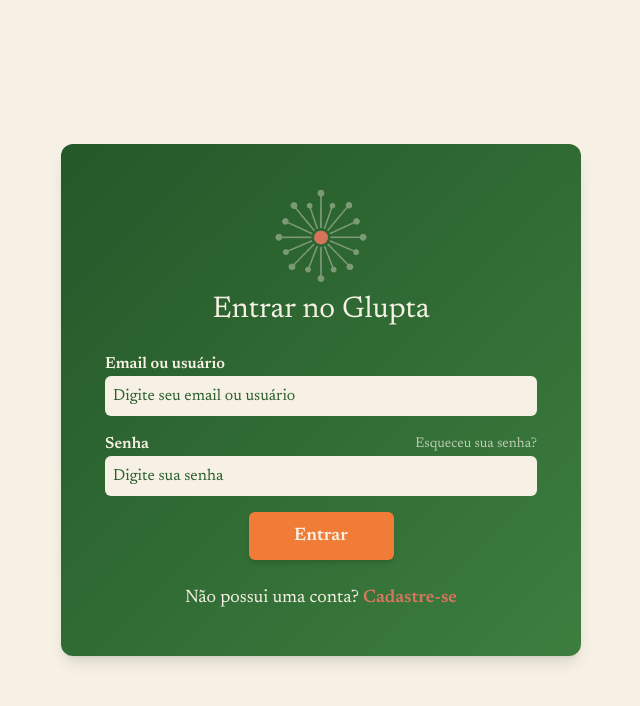
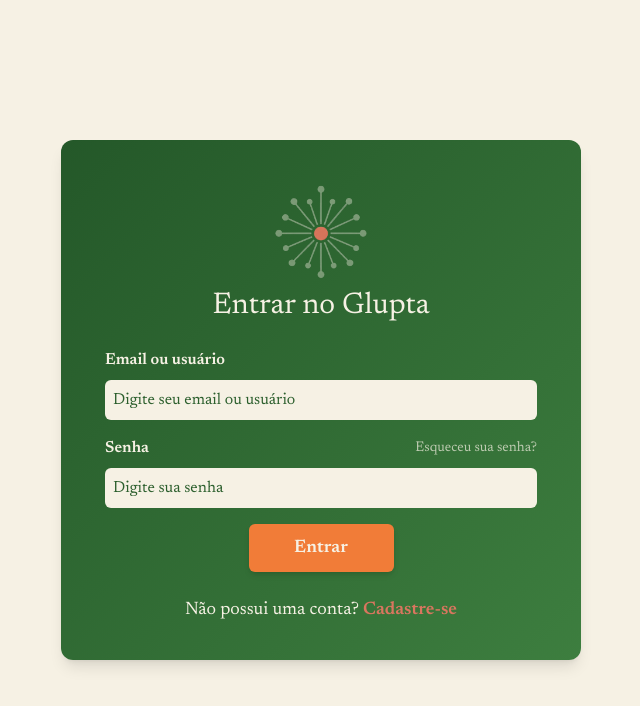
Before and after one commit to coleta-florestal/Front-End, a Next.js app in the folder coleta-front/: page / in a window 1280 px wide. Shown: the top 706 px of the page, without its empty margins (319-959 px from the left). Built offline with nearby package versions, Linux system fonts and the light colour scheme.

Commit message:
fix: consertei imports

```diff
--- a/coleta-front/src/app/not-found.tsx
+++ b/coleta-front/src/app/not-found.tsx
@@ -3,7 +3,7 @@
 import Image from 'next/image';
 import { useRouter } from 'next/navigation';
 import Button from '../components/ui/Button';
-import logo from '../public/assets/logo.png';
+import logo from '../../public/assets/logo.png';
 
 export default function NotFound() {
   const router = useRouter();
--- a/coleta-front/src/app/page.tsx
+++ b/coleta-front/src/app/page.tsx
@@ -1,11 +1,12 @@
 import Button from '../components/ui/Button';
 import Image from 'next/image';
-import logo from '../public/assets/apenas_circulo.png';
+import Link from 'next/link';
+import logo from '../../public/assets/apenas_circulo.png';
 
 export default function Home() {
   return (
     <div className="flex items-center justify-center min-h-screen bg-creme-flor">
-      <div className="flex flex-col bg-linear-to-br from-[#245829] to-[#3D7E3F] p-11 gap-6 rounded-xl shadow-lg w-130">
+      <div className="flex flex-col bg-linear-to-br from-[#245829] to-[#3D7E3F] p-11 gap-6 rounded-xl shadow-lg w-130 h-130">
         <div className="flex flex-col items-center justify-center gap-2">
           <Image
             src={logo}
@@ -16,7 +17,7 @@ export default function Home() {
           <h1 className="text-3xl text-creme-flor">Entrar no Glupta</h1>
         </div>
         <div className="w-full flex flex-col gap-4">
-          <div>
+          <div className="flex flex-col gap-2">
             <p className="text-creme-flor font-semibold">Email ou usuário</p>
             <div className="bg-creme-flor p-2 rounded-md">
               <input
@@ -26,10 +27,12 @@ export default function Home() {
               />
             </div>
           </div>
-          <div>
+          <div className="flex flex-col gap-2">
             <div className="flex items-center justify-between">
               <p className="text-creme-flor font-semibold">Senha</p>
-              <p className="text-creme-flor/70 text-sm">Esqueceu sua senha?</p>
+              <Link href="/recuperar-acesso" className="text-creme-flor/70 text-sm hover:underline">
+                Esqueceu sua senha?
+              </Link>
             </div>
             <div className="bg-creme-flor p-2 rounded-md">
               <input
@@ -45,7 +48,10 @@ export default function Home() {
           />
         </div>
         <p className="text-creme-flor text-lg text-center">
-          Não possui uma conta? <span className="text-coral-flor font-semibold">Cadastre-se</span>
+          Não possui uma conta?{' '}
+          <Link href="/cadastro" className="text-coral-flor font-semibold hover:underline">
+            Cadastre-se
+          </Link>
         </p>
       </div>
     </div>
```
